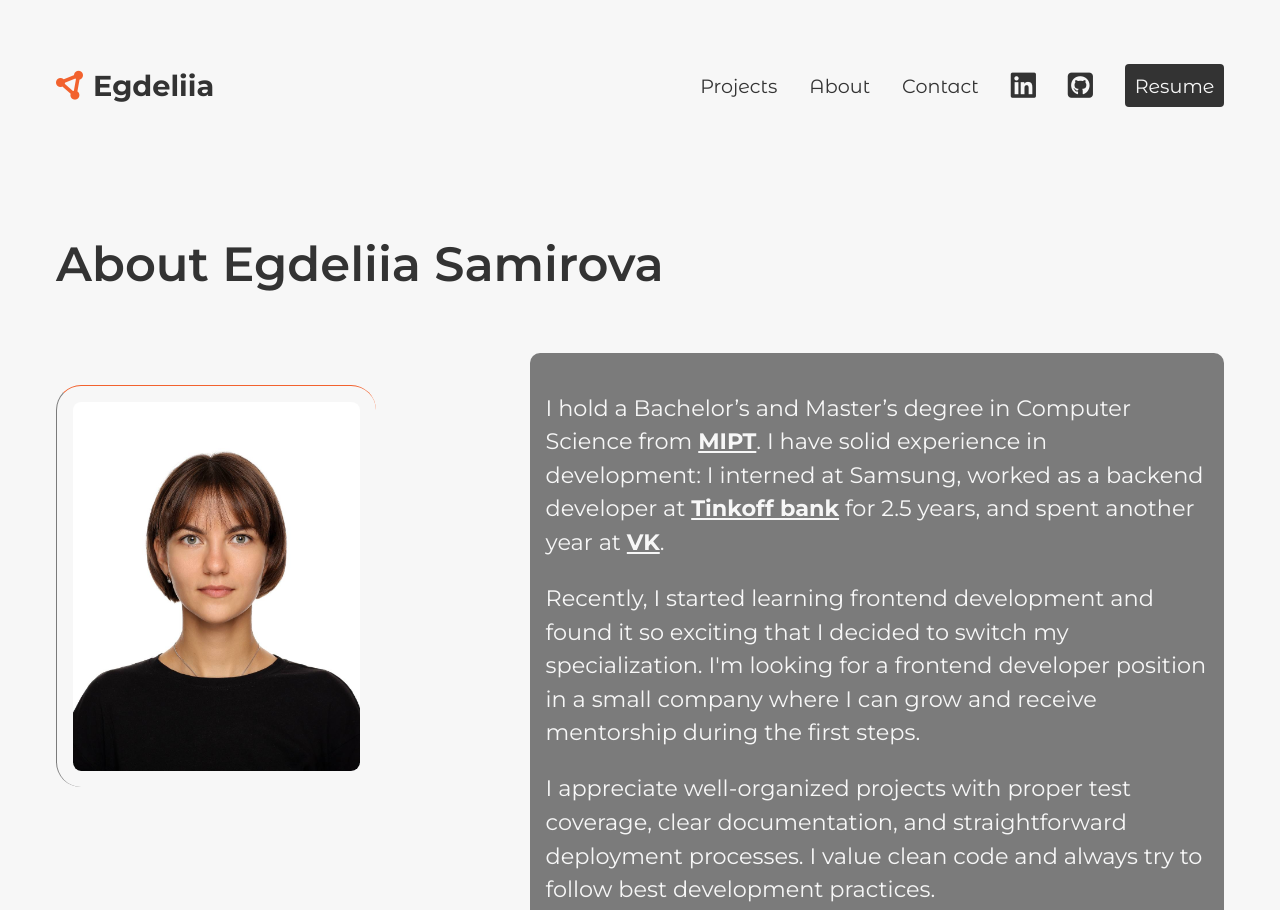
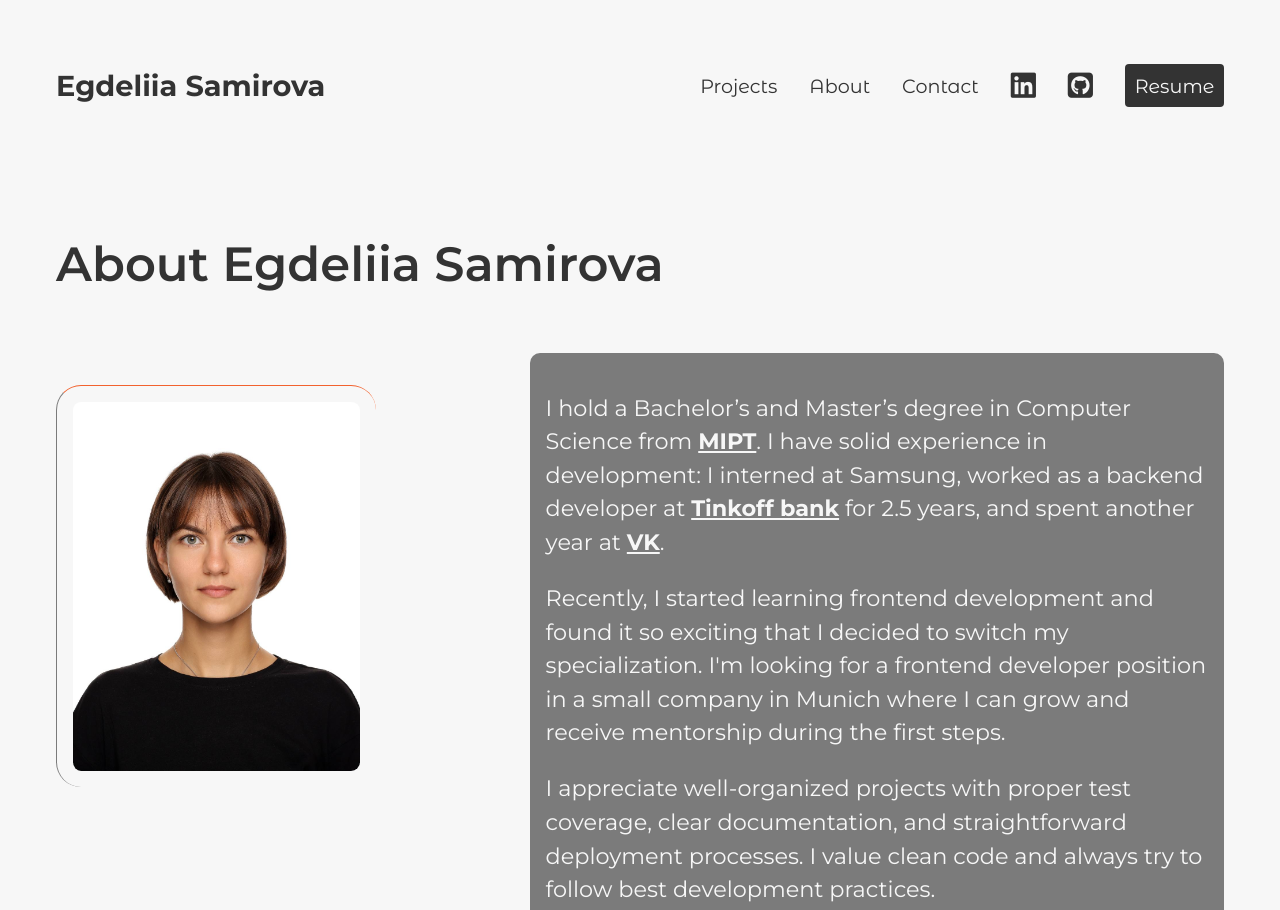
Before and after one commit to egdeliya/egdeliya.github.io, a plain HTML site: page about.html in a window 1280 px wide. Shown: the top 910 px of the page. Drawn offline with Linux system fonts and the light colour scheme.

Commit message:
add icon

```diff
--- a/about.html
+++ b/about.html
@@ -11,6 +11,8 @@
     <link href="https://cdnjs.cloudflare.com/ajax/libs/font-awesome/6.6.0/css/all.min.css" rel="stylesheet">
 
     <link rel="stylesheet" href="./css/styles.css">
+
+    <link rel="icon" href="./img/egdeliia_tiny.jpeg" type="image/x-icon">
     <title>Egdeliia Samirova</title>
 </head>
 <body>
@@ -19,8 +21,7 @@
         <li>
             <h1>
                 <a href="./index.html">
-                    <span class="fa-solid fa-circle-nodes brand-icon" aria-hidden="true"></span>
-                    <span>Egdeliia</span>
+                    <span>Egdeliia Samirova</span>
                 </a>
             </h1>
         </li>
@@ -60,8 +61,8 @@
                     years, and spent another year at <a href="https://vk.company/en/">VK</a>.</p>
 
                     <p>Recently, I started learning frontend development and found it so exciting that I decided to switch
-                    my specialization. I'm  looking for a frontend developer position in a small company where I can
-                    grow and receive mentorship during the first steps.</p>
+                    my specialization. I'm  looking for a frontend developer position in a small company in Munich where
+                    I can grow and receive mentorship during the first steps.</p>
 
                     <p>I appreciate well-organized projects with proper test coverage, clear documentation, and
                     straightforward deployment processes. I value clean code and always try to follow best
--- a/css/styles.css
+++ b/css/styles.css
@@ -259,21 +259,12 @@ footer [class*="fa-"] {
     color: var(--black);
 }
 footer [class*="fa-"]:hover {
-    /*transform: scale(105%);*/
+    color: var(--orange);
     /*   border: 1px solid red; */
 }
 
 .about img {
     width: 20rem;
-}
-
-@keyframes brandrotate {
-    from {
-        rotate: 0deg;
-    }
-    to {
-        rotate: 360deg;
-    }
 }
 
 @media (min-width: 550px) {
```
Also changed, not shown: index.html (+5 -3 lines), img/egdeliia_tiny.jpeg (added).
